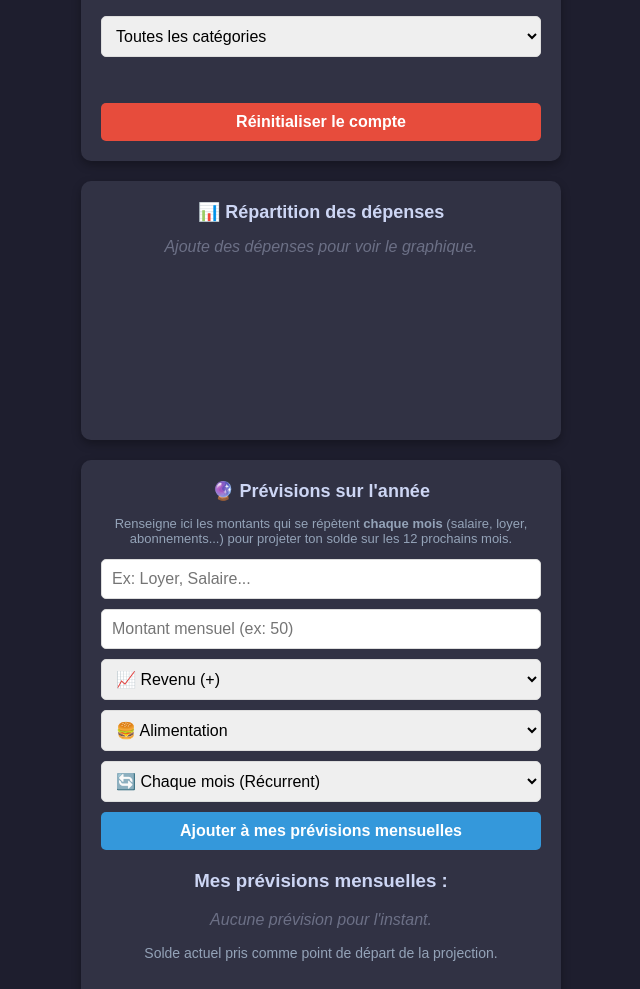
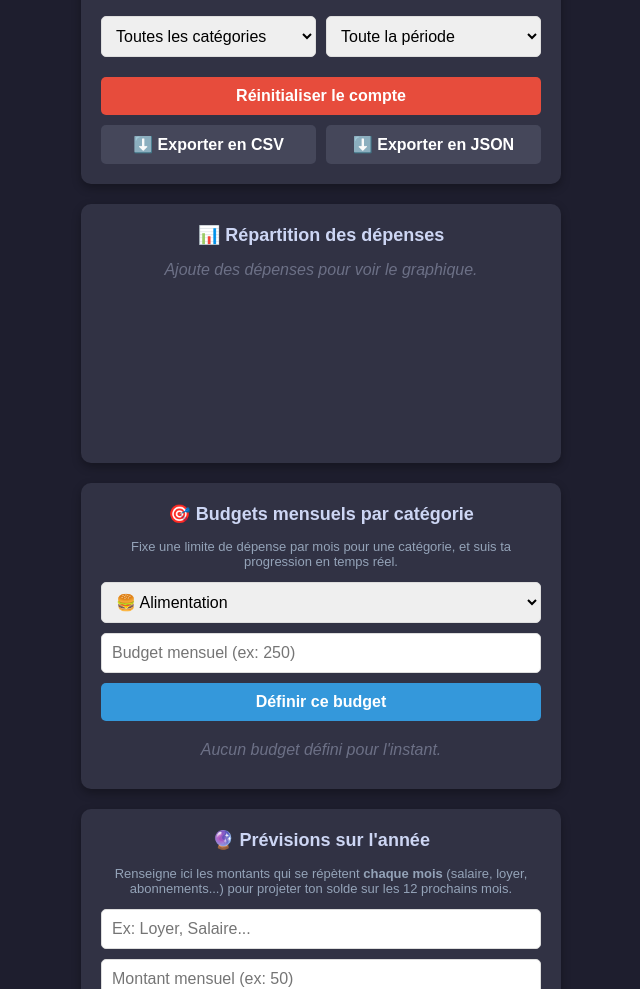
Before and after one commit to axel19121997-arch/my-first-budget-app, a plain HTML site: page index.html in a window 1280 px wide. Shown: the part 548-1537 px from the top of the page, without its empty margins (319-959 px from the left). Drawn offline with nearby package versions, Linux system fonts and the light colour scheme; a script that the page names is missing.

Commit message:
Enhance index.html with budget and export features

```diff
--- a/index.html
+++ b/index.html
@@ -23,6 +23,13 @@
         h2.titreSection { font-size: 18px; margin-top: 0; }
         .noDonnees { color: #6c7086; font-style: italic; margin: 10px 0; }
         .soldeProjete { font-size: 14px; color: #94a3b8; margin-bottom: 10px; }
+        .btnModifier { background-color: transparent; color: #f1c40f; border: none; font-size: 16px; padding: 0 4px; width: auto; cursor: pointer; }
+        .btnModifier:hover { color: #d4ac0d; background-color: transparent; }
+        .budgetItem { margin-bottom: 14px; text-align: left; }
+        .budgetEntete { display: flex; justify-content: space-between; align-items: center; font-size: 14px; margin-bottom: 4px; }
+        .budgetBarreExterieure { background-color: #45475a; border-radius: 8px; height: 14px; overflow: hidden; }
+        .budgetBarreInterieure { height: 100%; border-radius: 8px; transition: width 0.3s ease; }
+        .budgetSupprimer { background: none; border: none; color: #e74c3c; cursor: pointer; font-size: 14px; width: auto; padding: 0 4px; }
     </style>
 
     <script src="https://cdn.jsdelivr.net/npm/chart.js"></script>
@@ -55,11 +62,15 @@
                 <option value="salaire">💼 Salaire</option>
                 <option value="autre">📦 Autre</option>
             </select>
-            <button id="btnAjouter">Ajouter</button>
+            <div style="display:flex; gap:10px;">
+                <button id="btnAjouter" style="flex:1;">Ajouter</button>
+                <button id="btnAnnulerEdition" style="flex:1; display:none; background-color:#6c7086;">Annuler</button>
+            </div>
         </div>
 
         <h3>Historique :</h3>
-        <select id="filtreCategorie" style="margin-bottom: 10px; width: 100%;">
+        <div style="display:flex; gap:10px; margin-bottom: 10px;">
+            <select id="filtreCategorie" style="flex:1;">
                 <option value="toutes">Toutes les catégories</option>
                 <option value="alimentation">🍔 Alimentation</option>
                 <option value="transport">🚗 Transport</option>
@@ -74,14 +85,54 @@
                 <option value="salaire">💼 Salaire</option>
                 <option value="autre">📦 Autre</option>
             </select>
+            <select id="filtrePeriode" style="flex:1;">
+                <option value="tout">Toute la période</option>
+                <option value="moisCourant">Ce mois-ci</option>
+                <option value="3mois">3 derniers mois</option>
+                <option value="anneeCourante">Cette année</option>
+            </select>
+        </div>
         <ul id="listeTransactions"></ul>
-        <button id="btnReset" style="background-color: #e74c3c; color: white; border: none; border-radius: 5px; padding: 10px; margin-top: 20px; font-weight: bold; cursor: pointer;">Réinitialiser le compte</button>
+        <div style="display:flex; gap:10px; margin-top: 20px;">
+            <button id="btnReset" style="flex:1; background-color: #e74c3c; color: white; border: none; border-radius: 5px; padding: 10px; font-weight: bold; cursor: pointer;">Réinitialiser le compte</button>
+        </div>
+        <div style="display:flex; gap:10px; margin-top: 10px;">
+            <button id="btnExporterCSV" style="flex:1; background-color: #45475a;">⬇️ Exporter en CSV</button>
+            <button id="btnExporterJSON" style="flex:1; background-color: #45475a;">⬇️ Exporter en JSON</button>
+        </div>
     </div>
 
     <div class="container">
         <h2 class="titreSection">📊 Répartition des dépenses</h2>
         <p id="messageAucuneDepense" class="noDonnees">Ajoute des dépenses pour voir le graphique.</p>
         <canvas id="graphiqueCamembert"></canvas>
+    </div>
+
+    <div class="container">
+        <h2 class="titreSection">🎯 Budgets mensuels par catégorie</h2>
+        <p style="font-size: 13px; color: #94a3b8; margin-top: 0;">
+            Fixe une limite de dépense par mois pour une catégorie, et suis ta progression en temps réel.
+        </p>
+        <div class="inputs">
+            <select id="categorieBudget">
+                <option value="alimentation">🍔 Alimentation</option>
+                <option value="transport">🚗 Transport</option>
+                <option value="logement">🏠 Logement</option>
+                <option value="loisirs">🎉 Loisirs</option>
+                <option value="sante">💊 Santé</option>
+                <option value="assurance">🛡️ Assurances</option>
+                <option value="abonnements">📱 Abonnements & Télécom</option>
+                <option value="impots">📜 Impôts & Taxes</option>
+                <option value="epargne">🐷 Épargne & Inves.</option>
+                <option value="animaux">🐾 Animaux</option>
+                <option value="salaire">💼 Salaire</option>
+                <option value="autre">📦 Autre</option>
+            </select>
+            <input type="number" id="montantBudget" placeholder="Budget mensuel (ex: 250)" min="0" step="0.01">
+            <button id="btnDefinirBudget">Définir ce budget</button>
+        </div>
+        <p id="messageAucunBudget" class="noDonnees">Aucun budget défini pour l'instant.</p>
+        <div id="listeBudgets"></div>
     </div>
 
     <div class="container">
```
Lines whose indentation alone changed are shown as unchanged.
